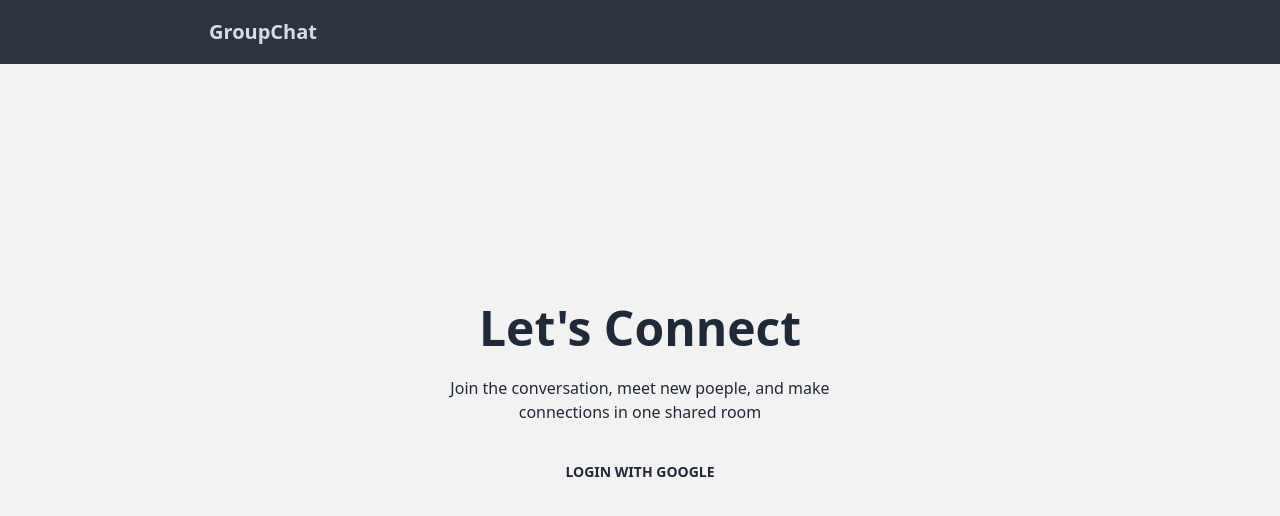
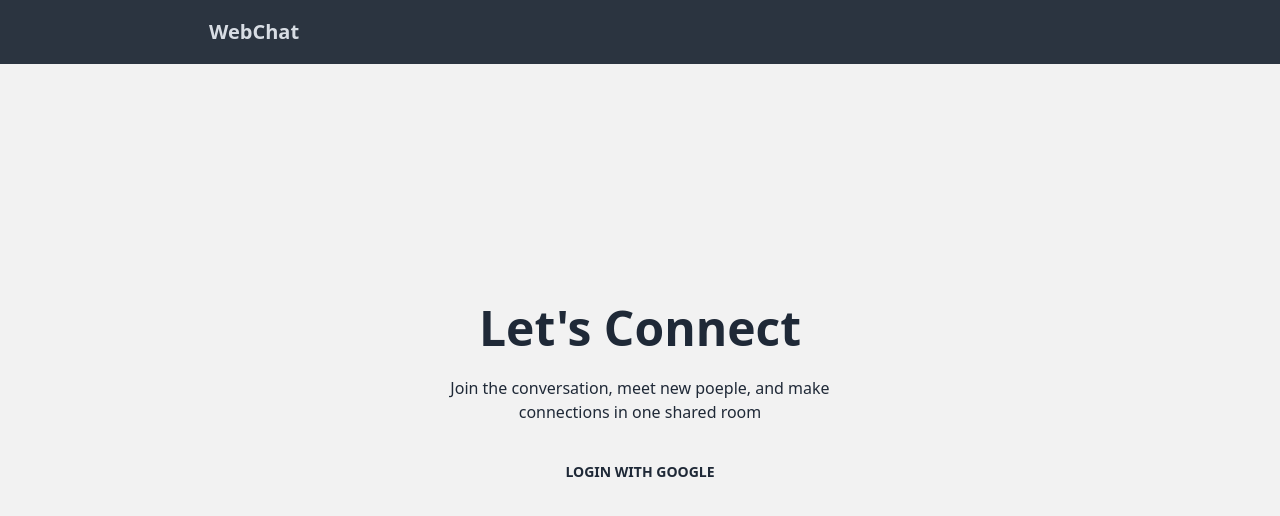
Before and after one commit to jeffersonbalde/BeshyConvo, a React (Vite) app: page / in a window 1280 px wide. Shown: the top 516 px of the page. Built offline with nearby package versions, Linux system fonts and the light colour scheme; no server answers.

Commit message:
disable react props error

```diff
--- a/src/components/Message.jsx
+++ b/src/components/Message.jsx
@@ -1,3 +1,4 @@
+/* eslint-disable react/prop-types */
 import { UserAuth } from "../context/AuthContext"
 
 const Message = ({message}) => {
--- a/src/components/Navbar.jsx
+++ b/src/components/Navbar.jsx
@@ -14,7 +14,7 @@
   return (
     <div className="navbar fixed z-10 bg-neutral text-neutral-content">
       <div className="containerWrap flex justify-between">
-        <a className="btn btn-ghost normal-case text-xl">GroupChat</a>
+        <a className="btn btn-ghost normal-case text-xl">WebChat</a>
         {currentUser ? <button onClick={handleLogout} >Logout</button> : ""}
       </div>
     </div>
--- a/src/context/AuthContext.jsx
+++ b/src/context/AuthContext.jsx
@@ -1,3 +1,4 @@
+/* eslint-disable react/prop-types */
 import { createContext, useContext, useEffect, useState } from "react";
 import { GoogleAuthProvider, onAuthStateChanged, signInWithRedirect, signOut } from "firebase/auth";
 import { auth } from "../firebase";
--- a/src/pages/Login.jsx
+++ b/src/pages/Login.jsx
@@ -1,6 +1,7 @@
 import { useNavigate } from "react-router-dom";
 import { UserAuth } from "../context/AuthContext";
 import { useEffect } from "react";
+
 
 const Login = () => {
   const navigate = useNavigate();
@@ -27,6 +28,7 @@
         <h1 className="text-5xl font-bold">Let&apos;s Connect</h1>
         <p className="py-6">Join the conversation, meet new poeple, and make connections in one shared room</p>
         <button onClick={handleLogin} className="btn">Login With Google</button>
+
       </div>
     </div>
   </div>
--- a/src/routes/PrivateRoute.jsx
+++ b/src/routes/PrivateRoute.jsx
@@ -1,3 +1,4 @@
+/* eslint-disable react/prop-types */
 import { Navigate } from "react-router-dom";
 import { UserAuth } from "../context/AuthContext";
 
```
Also changed, not shown: src/assets/send.svg (added).
